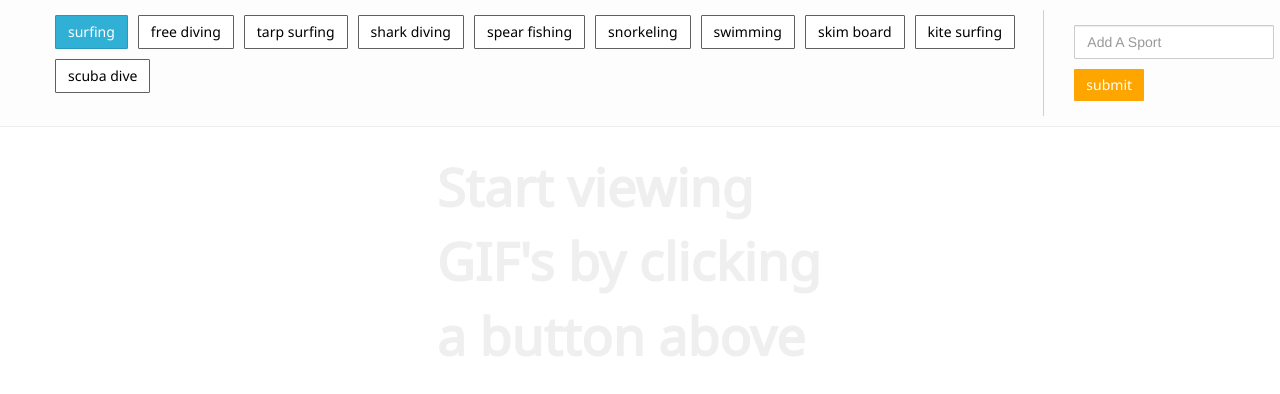
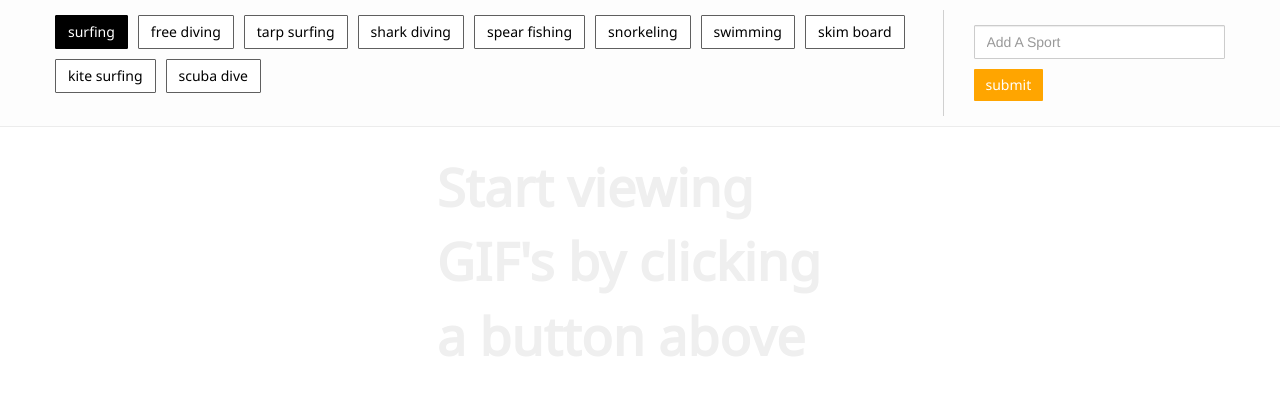
Before and after one commit to jdubsss/GIF-Library, a plain HTML site: page index.html in a window 1280 px wide. In both pictures the pointer is over the button "surfing". Drawn offline with nearby package versions, Linux system fonts and the light colour scheme.

Commit message:
updated button css

```diff
--- a/assets/css/style.css
+++ b/assets/css/style.css
@@ -47,12 +47,21 @@
   margin: 5px;
 }
 
+.btn-info:hover, .btn-info:active, .btn-info:focus {
+  background-color: #000;
+  border-color: #000;
+  color: white;
+  margin: 5px;
+  box-shadow: none;
+  outline: none;
+}
+
 #sport-form {
   padding: 10px;
 }
 
 .form-control {
-  width: 200px;
+  width: 100%;
   margin: 5px;
   border-radius: 1px;
 }
--- a/assets/javascript/script.js
+++ b/assets/javascript/script.js
@@ -50,13 +50,14 @@ $(document).ready(function() {
 
   // A function for the user  to add additional sports to the array
   $("#add-sport").on("click", function(event) {
-    // event.preventDefault();
+
     var sport = $("#sport-input").val();
     // console.log(sport);
     topics.push(sport);
     // console.log(topics);
     $("#sport-input").val("");
     renderButtons();
+
   });
 
 
--- a/index.html
+++ b/index.html
@@ -21,13 +21,13 @@
 
       <div class="row" id="">
 
-        <div class="col-lg-10 col-md-8" id="buttonPanel">
+        <div class="col-lg-9 col-md-8" id="buttonPanel">
 
               <!-- buttons go here -->
 
         </div>
 
-        <div class="formPanel col-lg-2 col-md-4">
+        <div class="formPanel col-lg-3 col-md-4">
           <form id="sport-form">
             <input type="text" id="sport-input" class="form-control" placeholder="Add A Sport">
             <input type="button" name="Button" class="btn btn-success" id="add-sport" value="submit">
```
